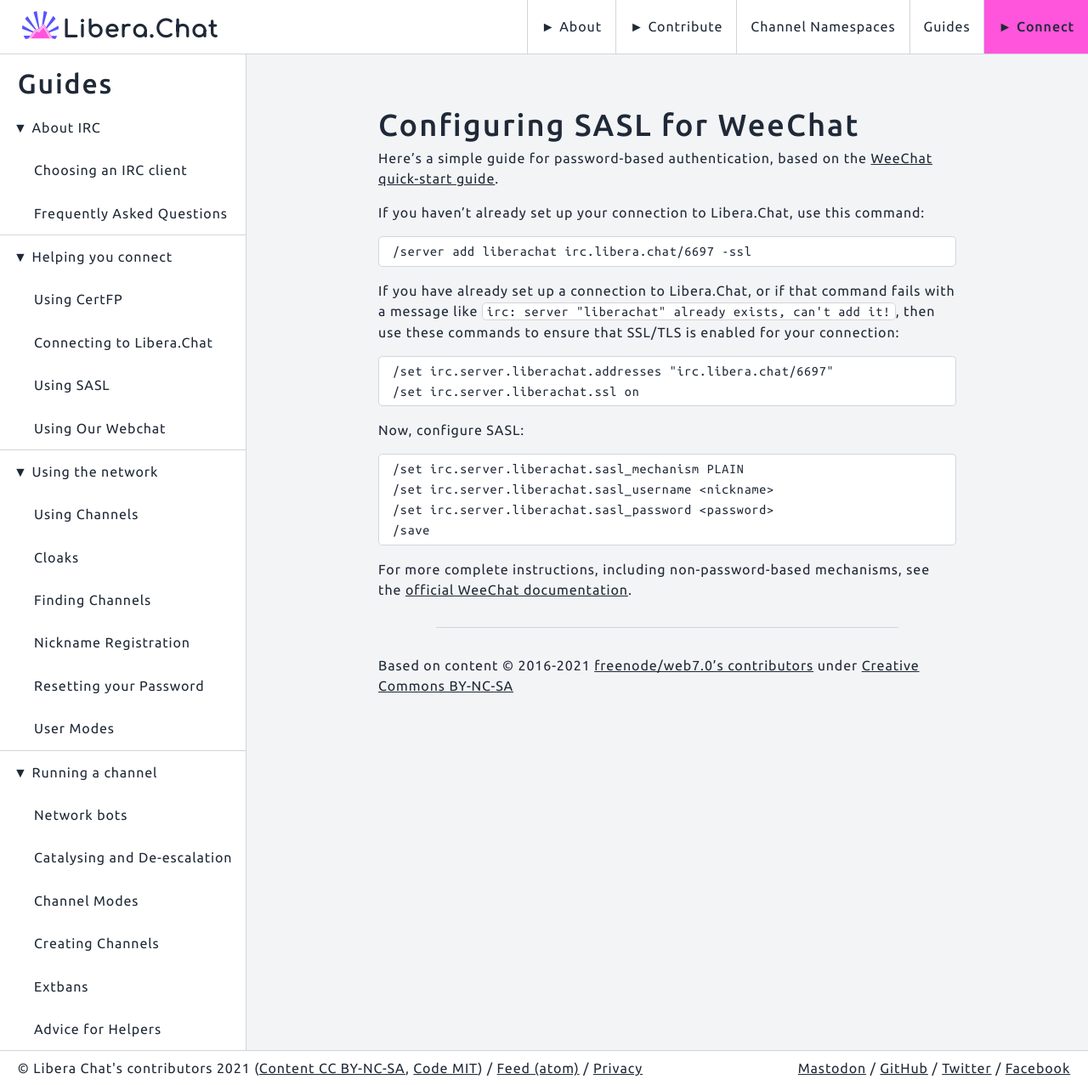
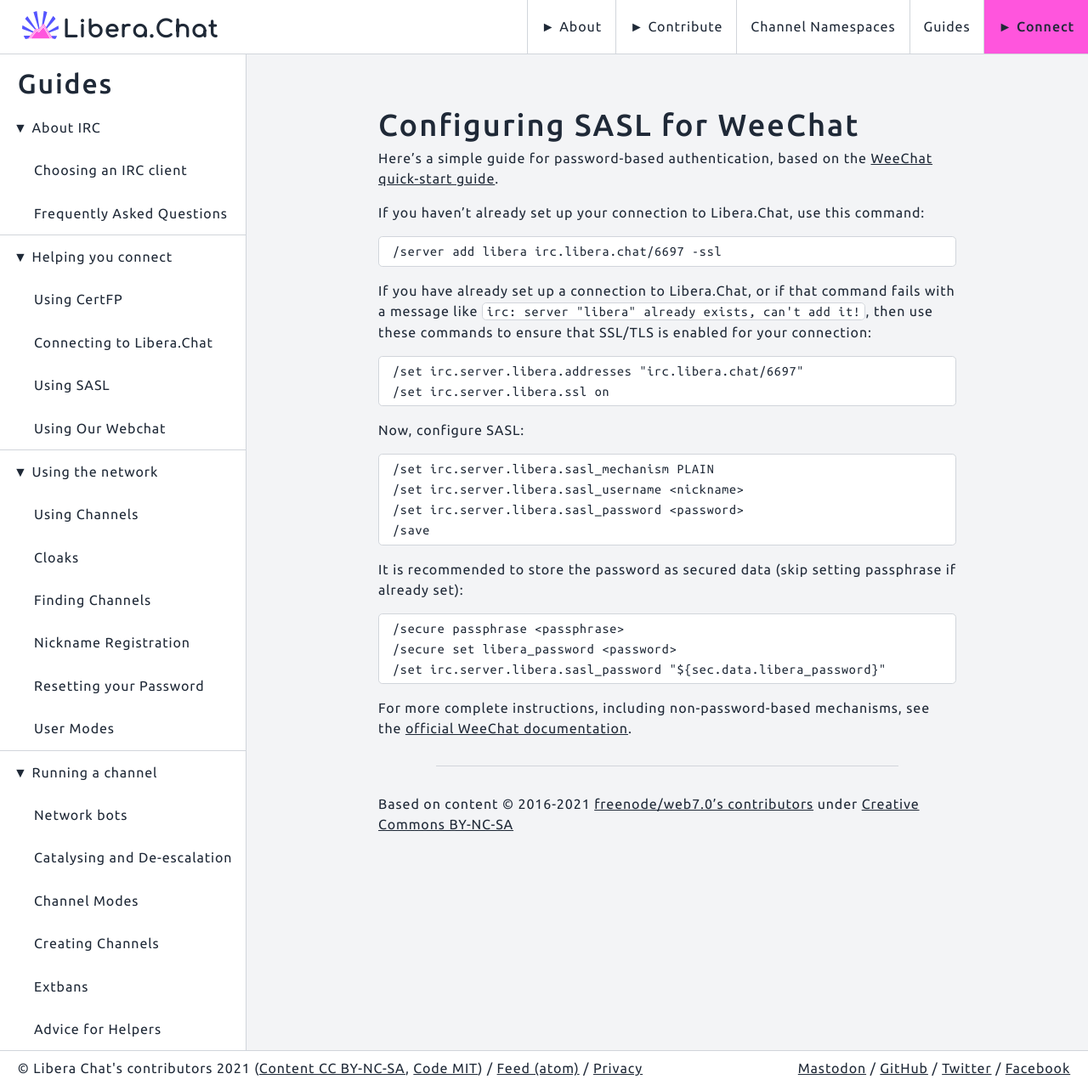
Before and after one commit to Libera-Chat/libera-chat.github.io, a Jekyll site: the page built from content/_guides/sasl/weechat.md, in a window 1280 px wide and 1277 px high. Shown: the whole window at 85% size. Built offline with Jekyll 4.4.1, drawn with Linux system fonts in a browser that asks for light colours.

Commit message:
add /secure recommendation
originally submitted as
https://github.com/freenode/web-7.0/commit/5c6b40aa563142df20b44b1b0fa6ac28cf3374f9

also updates network name to `libera` instead of `liberachat`

````diff
--- a/content/_guides/sasl/weechat.md
+++ b/content/_guides/sasl/weechat.md
@@ -10,26 +10,35 @@
 If you haven't already set up your connection to Libera.Chat, use this command:
 
 ```irc
-/server add liberachat irc.libera.chat/6697 -ssl
+/server add libera irc.libera.chat/6697 -ssl
 ```
 
 If you have already set up a connection to Libera.Chat, or if that command
 fails with a message like
-`irc: server "liberachat" already exists, can't add it!`, then use these
+`irc: server "libera" already exists, can't add it!`, then use these
 commands to ensure that SSL/TLS is enabled for your connection:
 
 ```irc
-/set irc.server.liberachat.addresses "irc.libera.chat/6697"
-/set irc.server.liberachat.ssl on
+/set irc.server.libera.addresses "irc.libera.chat/6697"
+/set irc.server.libera.ssl on
 ```
 
 Now, configure SASL:
 
 ```irc
-/set irc.server.liberachat.sasl_mechanism PLAIN
-/set irc.server.liberachat.sasl_username <nickname>
-/set irc.server.liberachat.sasl_password <password>
+/set irc.server.libera.sasl_mechanism PLAIN
+/set irc.server.libera.sasl_username <nickname>
+/set irc.server.libera.sasl_password <password>
 /save
+```
+
+It is recommended to store the password as secured data (skip setting
+passphrase if already set):
+
+```irc
+/secure passphrase <passphrase>
+/secure set libera_password <password>
+/set irc.server.libera.sasl_password "${sec.data.libera_password}"
 ```
 
 For more complete instructions, including non-password-based mechanisms,
````
